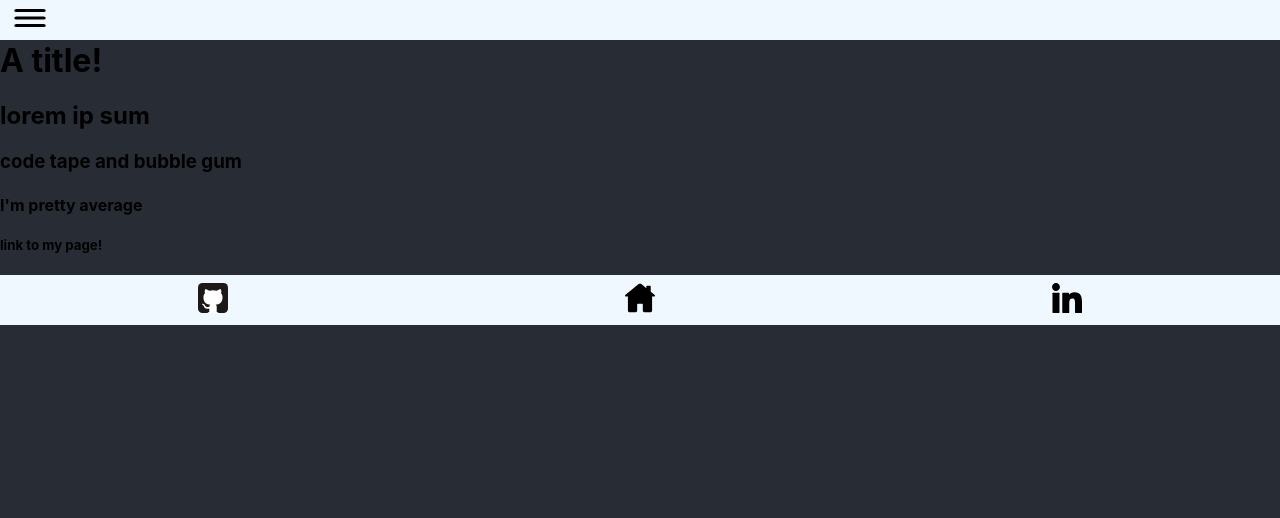
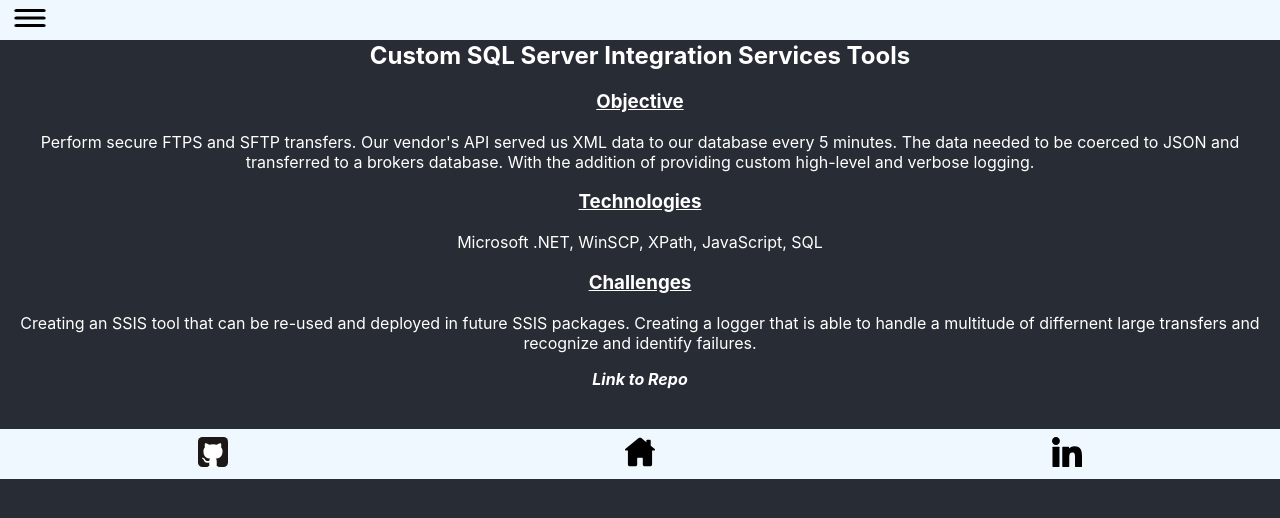
Before and after one commit to Matthew-Muir/react-test-site, a React (Create React App) app: page /project/1 in a window 1280 px wide. Shown: the top 518 px of the page. Built offline with nearby package versions, Linux system fonts and the light colour scheme; data requests are answered from the project's data file.

Commit message:
Project pages stable.

```diff
--- a/data/db.json
+++ b/data/db.json
@@ -1,25 +1,39 @@
 {
     "projects" : [
         {   "id" : 1,
-            "title" : "A title!",
-            "objective" : "lorem ip sum",
-            "tech" : "code tape and bubble gum",
-            "challenges" : "I'm pretty average",
-            "github" : "link to my page!"
+            "title" : "Custom SQL Server Integration Services Tools",
+            "objective" : "Perform secure FTPS and SFTP transfers. Our vendor's API served us XML data to our database every 5 minutes. The data needed to be coerced to JSON and transferred to a brokers database. With the addition of providing custom high-level and verbose logging.",
+            "tech" : "Microsoft .NET, WinSCP, XPath, JavaScript, SQL",
+            "challenges" : "Creating an SSIS tool that can be re-used and deployed in future SSIS packages. Creating a logger that is able to handle a multitude of differnent large transfers and recognize and identify failures.",
+            "github" : "https://github.com/Matthew-Muir/FTP_Secure"
         },
         {   "id" : 2,
-            "title" : "",
-            "objective" : "",
-            "tech" : "",
-            "challenges" : "",
-            "github" : ""
+            "title" : "Air Quality Alert",
+            "objective" : "Scrap Washington Department of Ecology website air quality website. Checking the Lewis County area for hazardous air conditions. If conditions become hazardous or revert to normal. Send email notifications to field operations managers.",
+            "tech" : "Node JS, PowerShell",
+            "challenges" : "Creating a data structure that discards bad data and reacts with the appropiate safety information/advising to not only worsening air quality. But when air quality also improves.",
+            "github" : "https://github.com/Matthew-Muir/Air_Quality_Alert"
         },
         {   "id" : 3,
-            "title" : "",
-            "objective" : "",
-            "tech" : "",
-            "challenges" : "",
-            "github" : ""
+            "title" : "Multi-Volume Data Transfer",
+            "objective" : "Simultanesouly migrate data from up to four drives to a single drive.",
+            "tech" : "Microsoft .NET, Visual Basic, ",
+            "challenges" : "Total volume of data was over 1TB and consisted of hundreds of thousands of files. Had to write cross volume transfer in Visual Basic.",
+            "github" : "https://github.com/Matthew-Muir/FileTransferAcrossVolumes"
+        },
+        {   "id" : 4,
+            "title" : "NIST Date Time Retrival",
+            "objective" : "Newly generated database entries need a highly accurate UTC date time stamp. With a fail safe that can convert local time to UTC.",
+            "tech" : "Microsoft .NET",
+            "challenges" : "Creating a list of NIST APIs that servered back a response the fastest. Creating a fail safe function that wouldn't perform an inaccurate conversion during the transition of daylight savings time.",
+            "github" : "https://github.com/Matthew-Muir/PullUtcFromNIST"
+        },
+        {   "id" : 5,
+            "title" : "My Portfolio Site!",
+            "objective" : "I wanted to showcase some of the projects I've worked on as a developer. But I also saw this as a great opportunity to learn more about React, webservers, REST APIs, and AWS.",
+            "tech" : "JavaScript, HTML, CSS, React, AWS",
+            "challenges" : "Constructing and hosting a webserver. Configuring a production workflow to easily migrate updates and changes to project over-time.",
+            "github" : "https://github.com/Matthew-Muir/react-test-site"
         },
         {   "id" : 0,
             "title" : "",
--- a/src/Project.js
+++ b/src/Project.js
@@ -23,16 +23,19 @@
     }, []);
 
     return (
-        <div>
+        <div className="body-content">
             {title && (
-            <div id="project">
+            <article id="project">
             <h1>{title}</h1>
-            <h2>{objective}</h2>
-            <h3>{tech}</h3>
-            <h4>{challenges}</h4>
-            <h5>{github}</h5>
+            <h3>Objective</h3>
+            <p>{objective}</p>
+            <h3>Technologies</h3>
+            <p>{tech}</p>
+            <h3>Challenges</h3>
+            <p>{challenges}</p>
+            <a href={github} target="_blank" rel="noreferrer">Link to Repo</a>
 
-            </div>
+            </article>
 
             )}
         </div>
--- a/src/index.css
+++ b/src/index.css
@@ -183,9 +183,28 @@
   color: white;
 }
 
-#projects .flex-item a:hover {
+#projects .flex-item a:hover,
+#project a:hover {
   color:aqua;
 
+}
+
+#project {
+  text-align: center;
+}
+article#project {
+  padding-bottom: 40px;
+}
+
+#project a {
+  text-decoration: none;
+  color: white;
+  font-style: oblique;
+  font-weight: bold;
+}
+
+#project h3 {
+  text-decoration: underline;
 }
 
 @media only screen and (min-width: 750px) {
```
